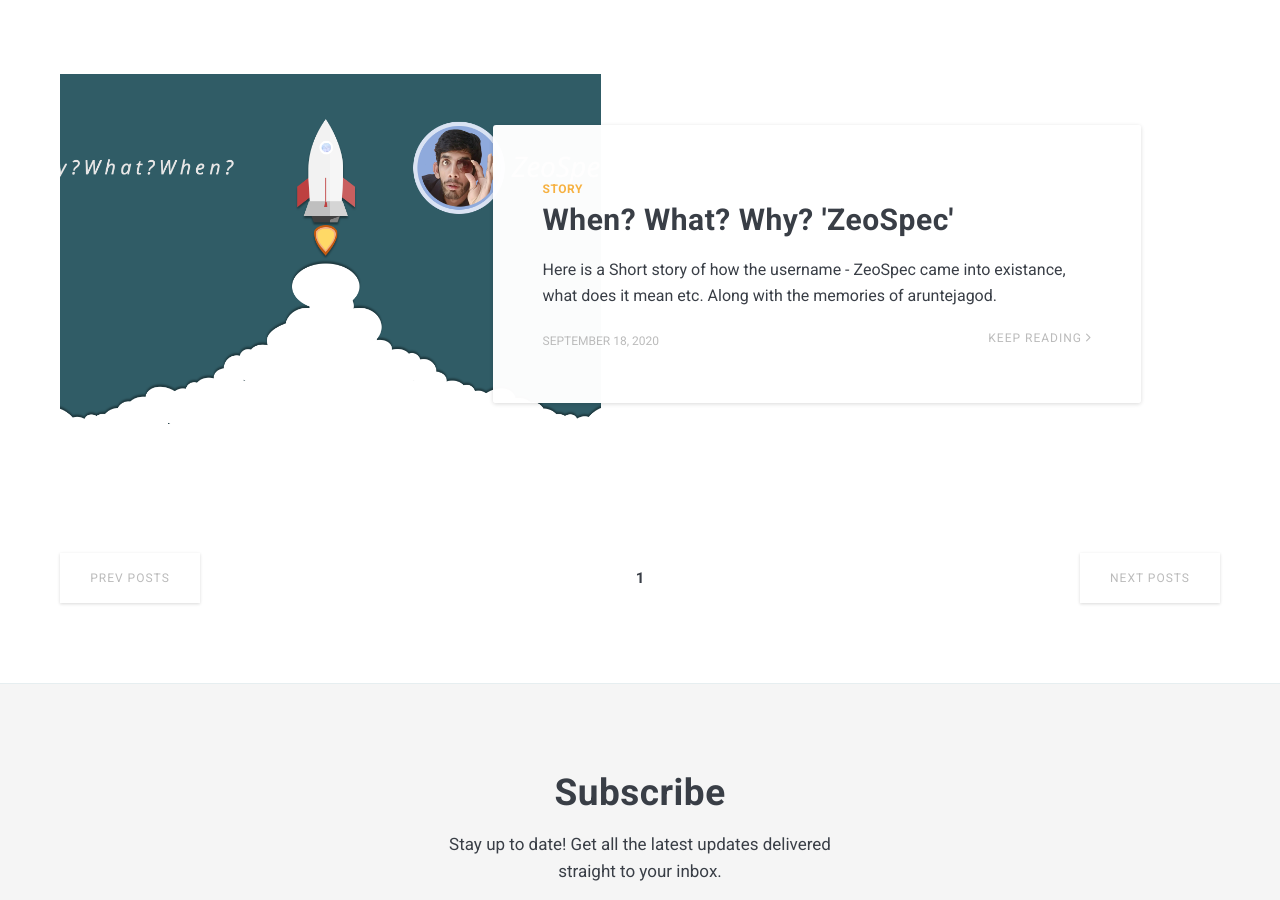
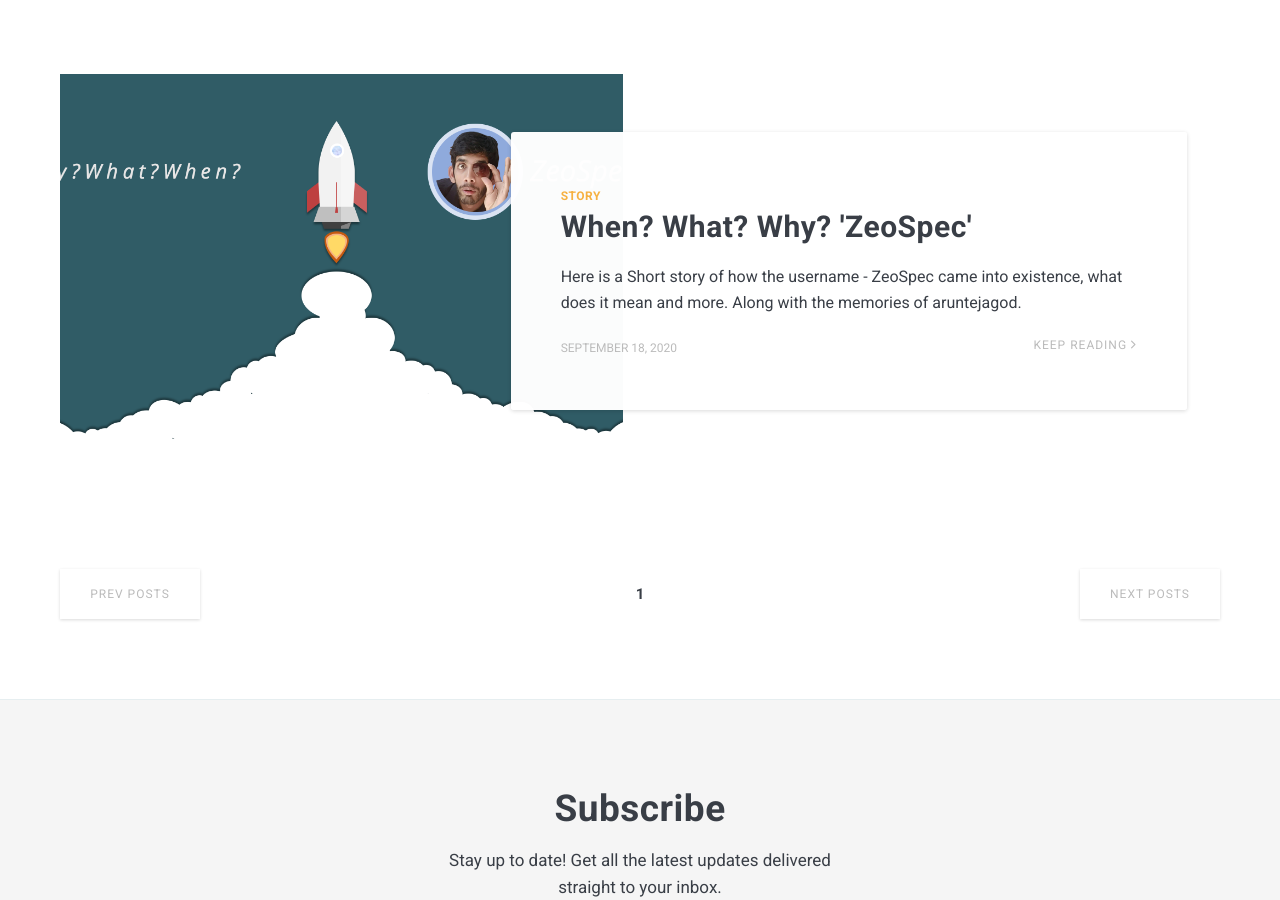
Before and after one commit to zeospec/ZeoSpec, a Jekyll site: the page built from index.html, in a window 1280 px wide and 900 px high, scrolled down 697 px. Built offline with Jekyll 4.4.1, drawn with Linux system fonts in a browser that asks for light colours; nearby versions of some CDN libraries; the list of posts is cut into pages by our own code.

Commit message:
typo fix

```diff
--- a/_posts/2020-09-18-when-what-why-zeospec.md
+++ b/_posts/2020-09-18-when-what-why-zeospec.md
@@ -2,7 +2,7 @@
 layout: post
 title: When? What? Why? 'ZeoSpec'
 date: 2020-09-18
-description: Here is a Short story of how the username - ZeoSpec came into existance, what does it mean etc. Along with the memories of aruntejagod.
+description: Here is a Short story of how the username - ZeoSpec came into existence, what does it mean and more. Along with the memories of aruntejagod.
 image: 1_why_when_what_zeospec.png
 tags: story
 footnotes: true
```
